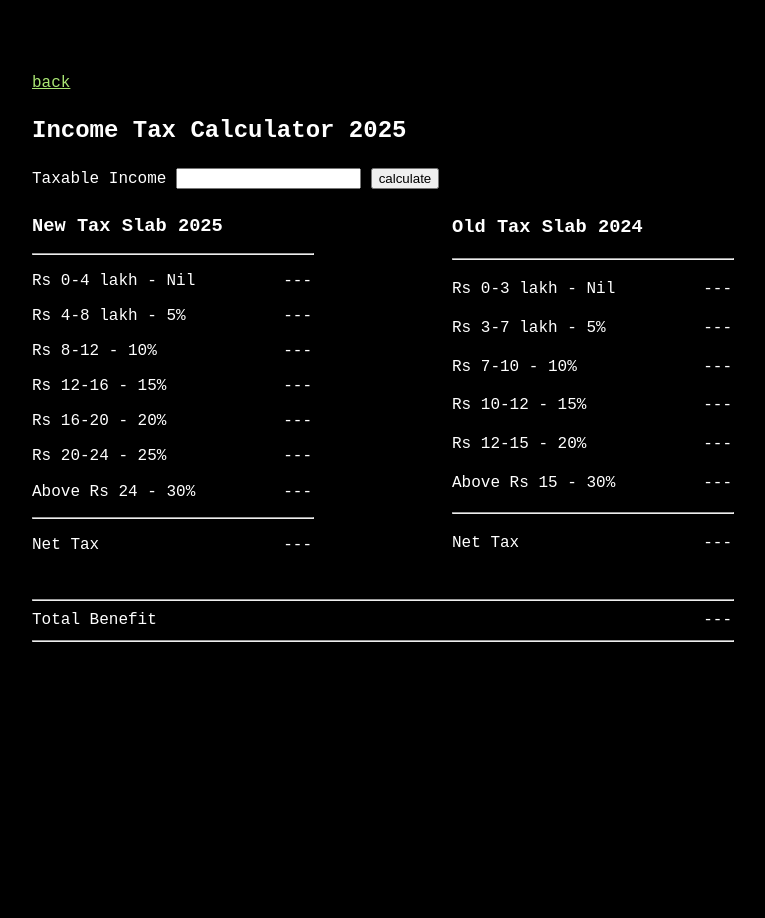
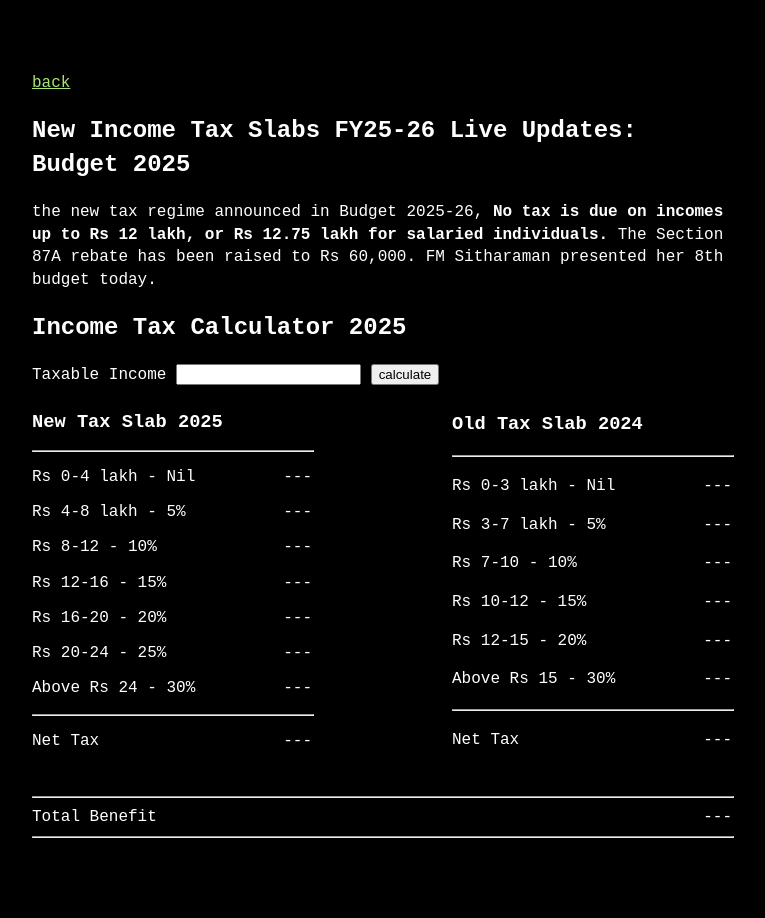
Before and after one commit to VallarasuS/Vallarasu.in, a Jekyll site: the page docs/r/tax-calculator.html, which Jekyll copies as it is, in a window 1280 px wide. Shown: the whole page, without its empty margins (258-1023 px from the left). Built offline with Jekyll 4.4.1, drawn with Linux system fonts in a browser that asks for light colours.

Commit message:
Update tax-calculator.html

```diff
--- a/docs/r/tax-calculator.html
+++ b/docs/r/tax-calculator.html
@@ -190,7 +190,19 @@
 
         <a href="/" style="color: #a9e573;">back</a>
 
-        <h1>Income Tax Calculator 2025</h1>
+        <h1>New Income Tax Slabs FY25-26 Live Updates: Budget 2025 </h1>
+
+        <p>
+            <span>
+                the new tax regime announced in Budget 2025-26,
+                <strong>
+                    No tax is due on incomes up to Rs 12 lakh, or Rs 12.75 lakh for salaried individuals.
+                </strong>
+                The Section 87A rebate has been raised to Rs 60,000. FM Sitharaman presented her 8th budget today.
+            </span>
+        </p>
+
+        <h2>Income Tax Calculator 2025</h2>
 
         <div class="margin1rem">
             <span> Taxable Income </span>
```
